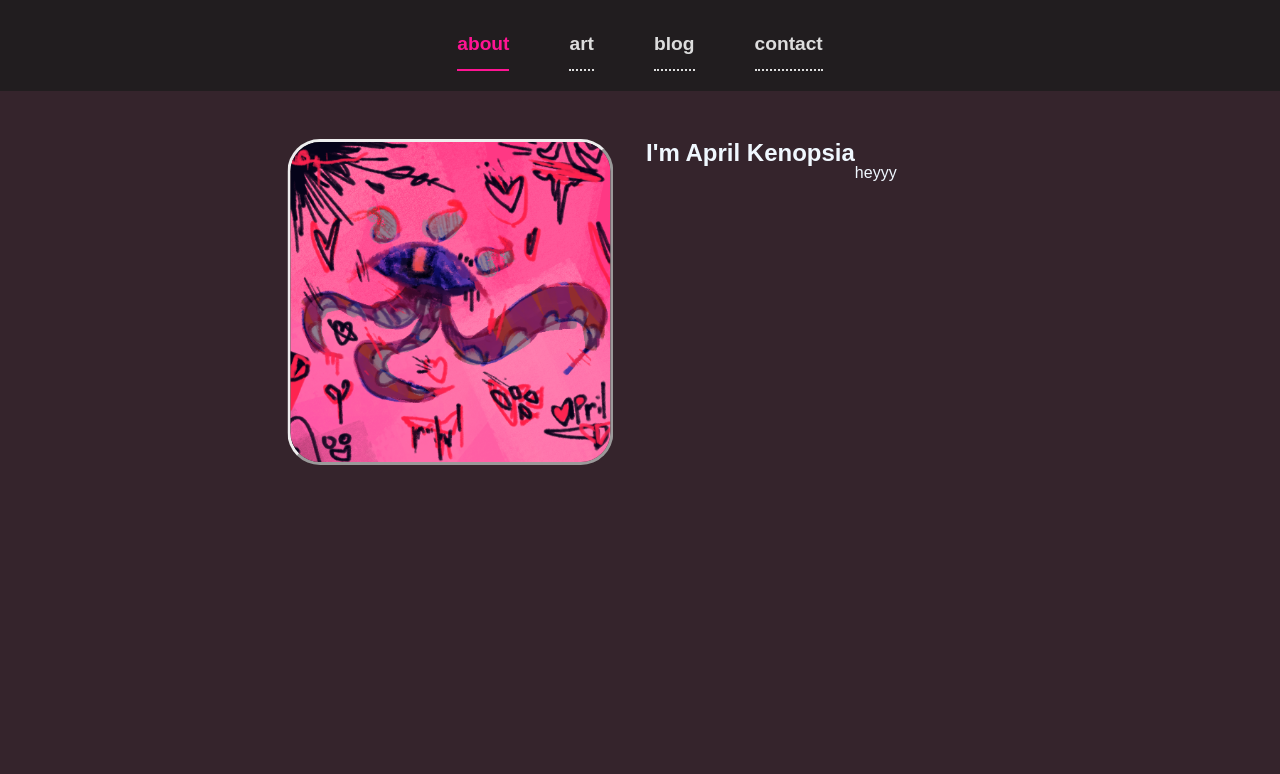
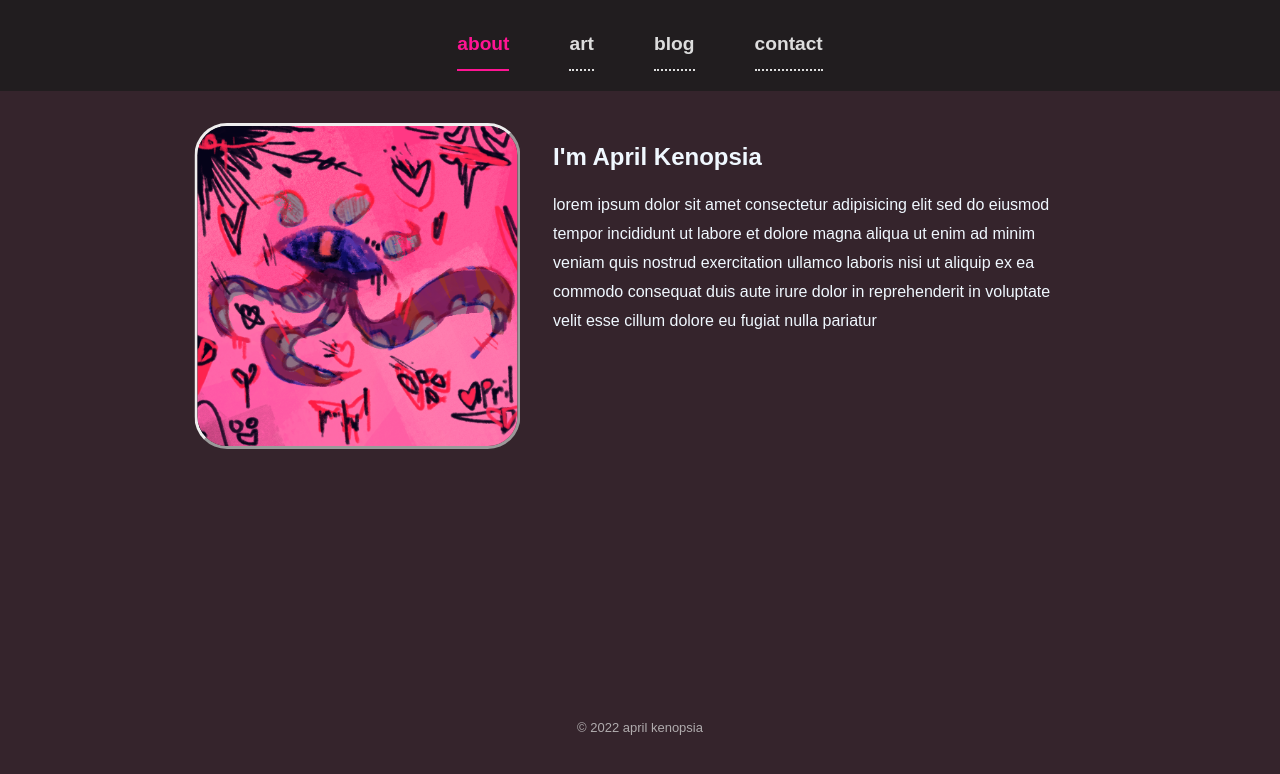
Before and after one commit to aprilkenopsia/kenopsia-site, a plain HTML site: page index.html in a window 1280 px wide. Drawn offline with Linux system fonts and the light colour scheme.

Commit message:
fix alignment and become happy

```diff
--- a/styles/main.css
+++ b/css/styles.css
@@ -20,13 +20,12 @@ body {
     justify-content: center;
     display: flex;
     align-items: start;
+    padding: 2em;
 }
 
 .content .intro {
     width: 40em;
-    padding: 3em;
-    display: flex;
-    align-items: start;
+    display: contents;
 }
 
 .intro .avatar {
@@ -89,12 +88,14 @@ img {
     border-bottom: solid 2px deeppink;
 }
 
+footer {
+    text-align: center;
+    padding-top: 200px;
+    font-size: small;
+    color: rgba(221, 221, 221, 0.735);
+}
+
 h2 {
-    margin: 0;
+    margin: 0 20;
     color: aliceblue
 }
-
-p {
-    margin: 20px 0;
-    color: aliceblue
-}
--- a/index.html
+++ b/index.html
@@ -3,7 +3,7 @@
 
 <head>
     <meta name="viewport" content="width=device-width,initial-scale=1">
-    <link rel="stylesheet" href="styles/main.css">
+    <link rel="stylesheet" href="css/styles.css">
     <title>kenopsia</title>
     <link rel="icon"
         href="assets/img/icon.png"
@@ -31,9 +31,20 @@
                 <source srcset="assets/img/icon.png" type="image/png">
                 <img class="avatar" src="assets/img/icon.png" alt="kenopsia">
             </picture>
+            <div style="width: 500px;">
             <h2>
                 I'm April Kenopsia
             </h2>
-            <p>heyyy</p>
+            <p>
+                lorem ipsum dolor sit amet consectetur adipisicing elit sed do eiusmod tempor incididunt ut labore et dolore magna aliqua ut enim ad minim veniam quis nostrud exercitation ullamco laboris nisi ut aliquip ex ea commodo consequat duis aute irure dolor in reprehenderit in voluptate velit esse cillum dolore eu fugiat nulla pariatur
+            </p>
+        </div>
         </section>
     </div>
+    <footer>
+        <p>
+            &copy; 2022 april kenopsia
+        </p>
+    </footer>
+</body>
+</html>
```
Also changed, not shown: art.html (+1 -1 lines), blog.html (+2 -1 lines), second.html (+2 -1 lines).
